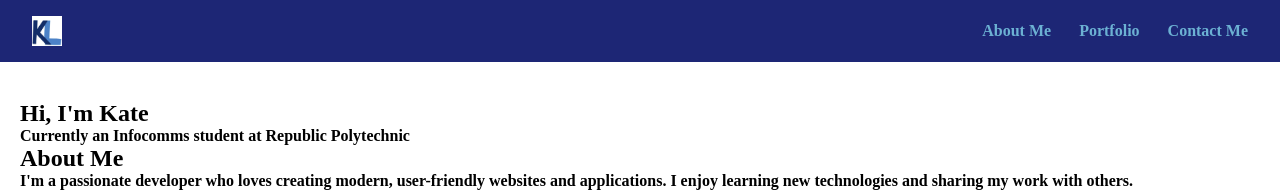
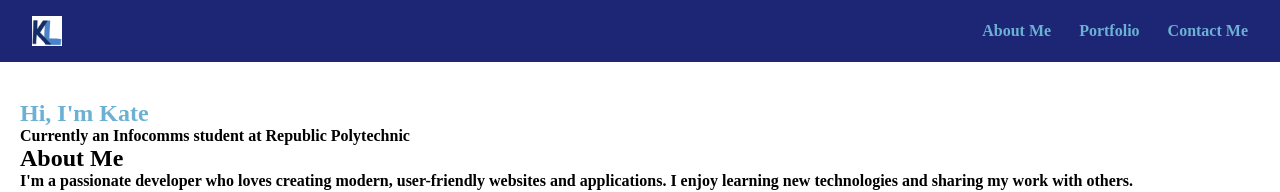
Before and after one commit to Lerxuanyikate/lerxuanyikate.github.io, a plain HTML site: page index.html in a window 1280 px wide. Shown: the top 192 px of the page. Drawn offline with Linux system fonts and the light colour scheme.

Commit message:
Add color to h1 elements in style.css

```diff
--- a/style.css
+++ b/style.css
@@ -29,6 +29,9 @@ header {
   height: 30px;
 }
 
+h1 {
+  color: #6CB1D3;
+}
 .hero-content h1 span {
   color: #6CB1D3;
 }
```
